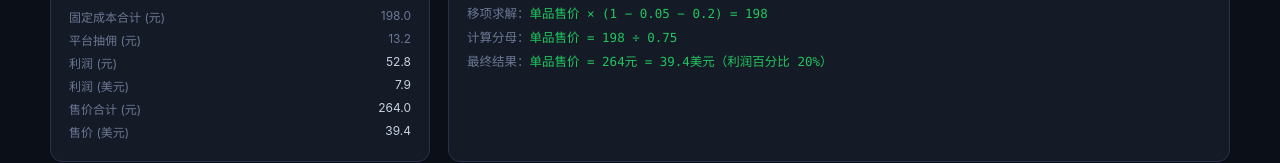
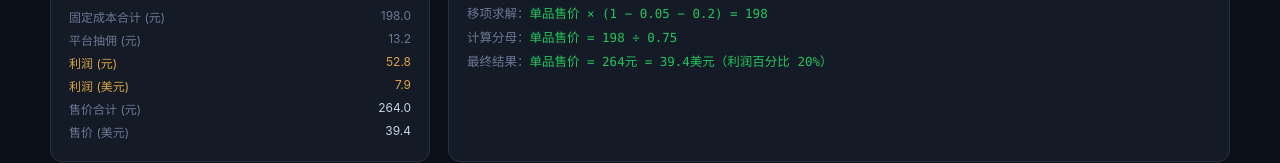
Before and after one commit to Hi-Vibe-Coding/TraceCN-SellerPriceEstimator, a plain HTML site: page index.html in a window 1280 px wide. Shown: the part 755-918 px from the top of the page. Drawn offline with Linux system fonts and the light colour scheme.

Commit message:
Update index.html

```diff
--- a/index.html
+++ b/index.html
@@ -46,6 +46,7 @@ header .sub{color:var(--dim);font-size:13px}
 .detail{margin-top:16px;border-top:1px dashed var(--line);padding-top:12px;font-size:12px;color:var(--dim)}
 .detail div{display:flex;justify-content:space-between;padding:3px 0}
 .detail .fr{color:var(--txt)}
+.detail .soil{color:var(--soil)}
 .tableWrap{overflow:auto}
 table{width:100%;border-collapse:collapse;font-size:13px;margin-top:4px}
 th,td{padding:8px;text-align:right;border-bottom:1px solid var(--line);white-space:nowrap}
@@ -177,8 +178,8 @@ function renderDetail(base,price,profit,rate){
   $('detail').innerHTML=
     '<div><span>固定成本合计 (元)</span><span>'+fmt(base)+'</span></div>'+
     '<div><span>平台抽佣 (元)</span><span>'+fmt(price*num('commission')/100)+'</span></div>'+
-    '<div><span>利润 (元)</span><span class="fr">'+fmt(profitY)+'</span></div>'+
-    '<div><span>利润 (美元)</span><span class="fr">'+usd(profitY,rate)+'</span></div>'+
+    '<div><span class="soil">利润 (元)</span><span class="soil">'+fmt(profitY)+'</span></div>'+
+    '<div><span class="soil">利润 (美元)</span><span class="soil">'+usd(profitY,rate)+'</span></div>'+
     '<div><span>售价合计 (元)</span><span class="fr">'+fmt(price)+'</span></div>'+
     '<div><span>售价 (美元)</span><span class="fr">'+usd(price,rate)+'</span></div>';
 }
```
